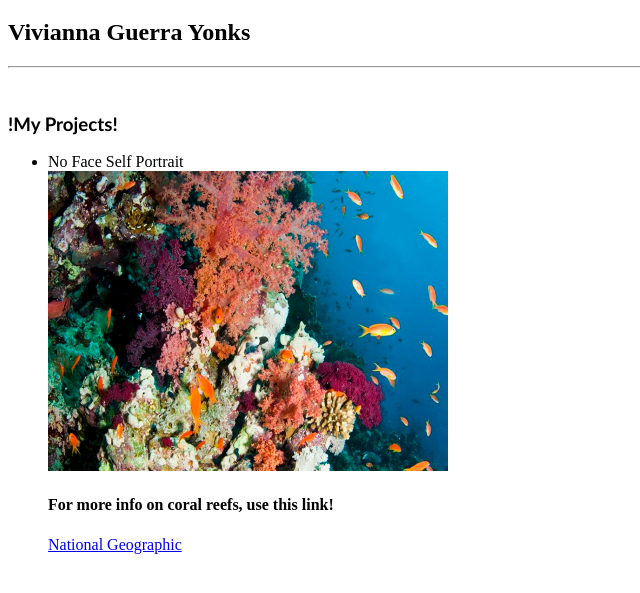
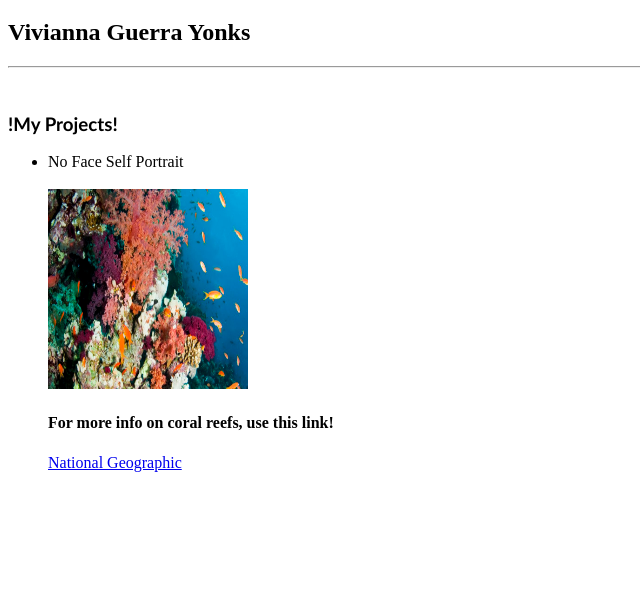
Before and after one commit to ViviannaGY/Vivianna-GY-Dig-Media-Portfolio, a plain HTML site: page index.html in a window 1280 px wide. Shown: the part 61-654 px from the top of the page, without its empty margins (0-640 px from the left). Drawn offline with Linux system fonts and the light colour scheme.

Commit message:
Update index.html

```diff
--- a/index.html
+++ b/index.html
@@ -22,15 +22,15 @@
   <br>
   <h3>!My Projects!</h3>
 
-
       <ul>
         <li>No Face Self Portrait</li>
           <html>
+  <br>
 <img src = "vibrant-coral-reef.jpg" alt="Coral Reefs" >
 <style>
   img {
-    width: 400px;
-    height: 300px;
+    width: 200px;
+    height: 200px;
   }
         <li>The Bight Reef (Coral Gardens), Turks and Caicos</li>
         <li>Amazonian Reef, Coast of French Guiana</li>
```
